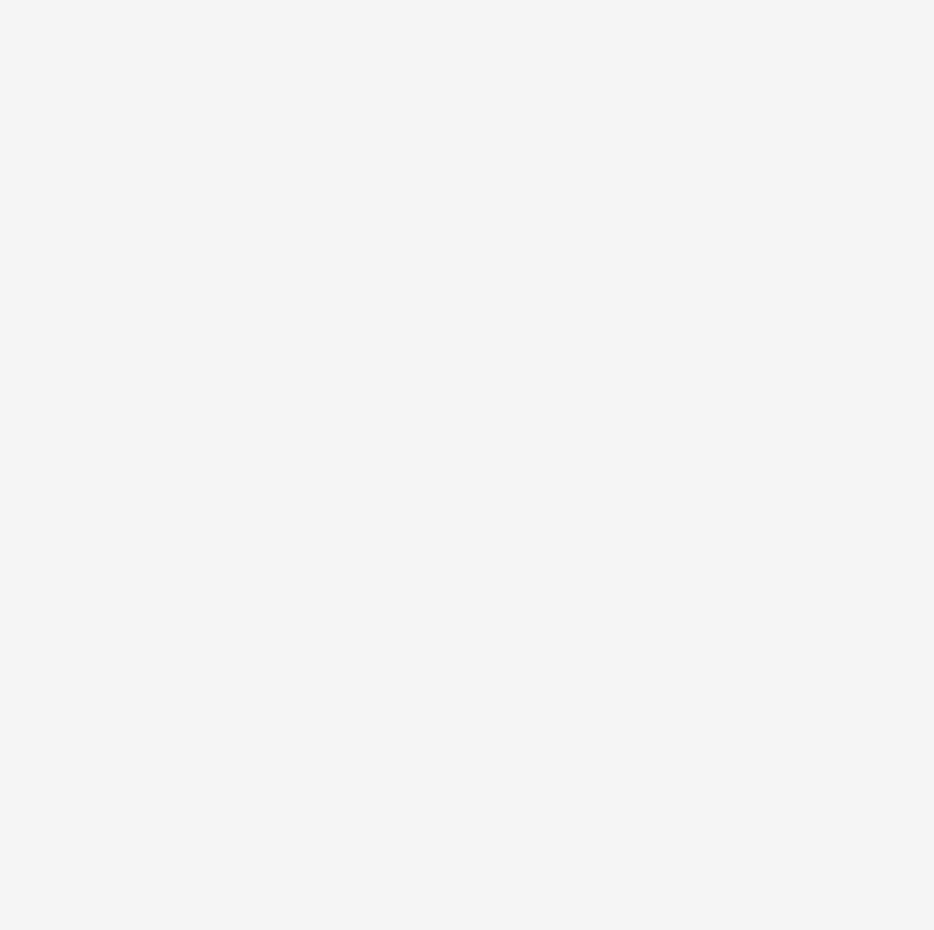
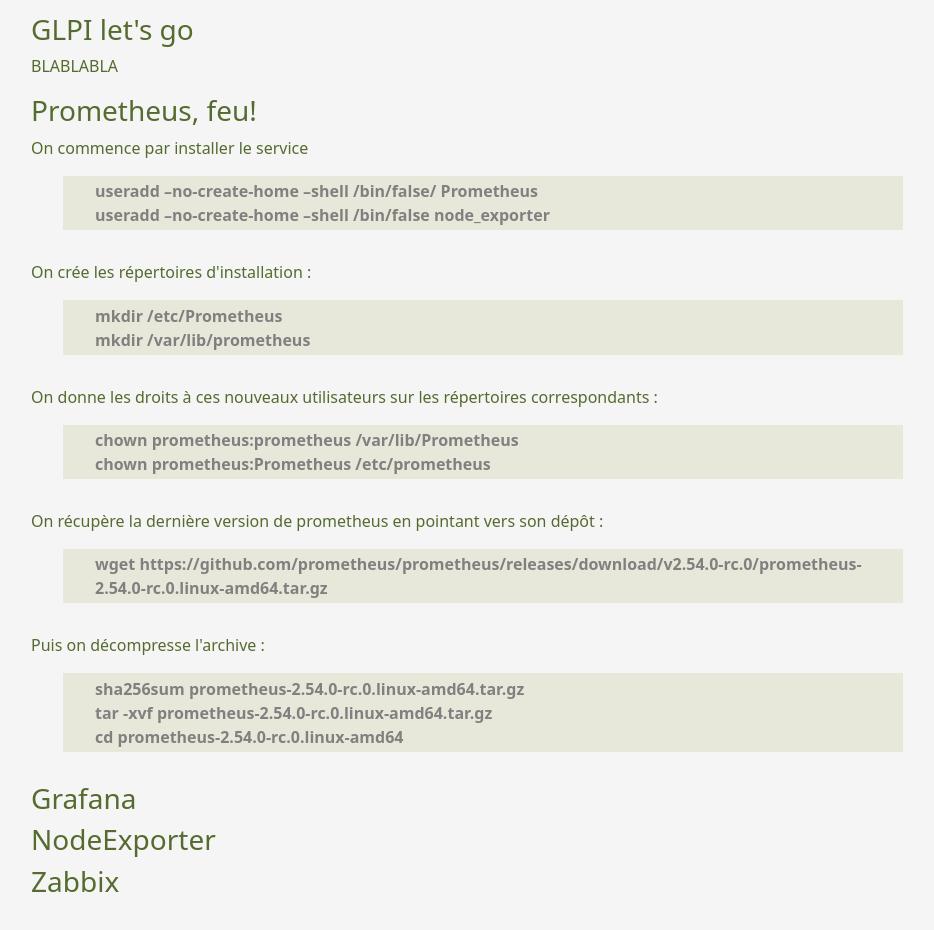
Before and after one commit to GitMalice/startReact, a React (Vite) app: page /monitoring in a window 1280 px wide. Shown: the part 240-1170 px from the top of the page, without its empty margins (157-1091 px from the left). Before the commit the page ends 800 px from the top, so only its background shows below. Built offline with nearby package versions, Linux system fonts and the light colour scheme.

Commit message:
add the monitoring first draft

```diff
--- a/src/components/Monitoring.tsx
+++ b/src/components/Monitoring.tsx
@@ -1,15 +1,59 @@
 import React from "react";
-import GitLabStart from "../assets/gitlab/capture-1ere-co-gitlab.png";
 import GitLabDashboard from "../assets/gitlab/dashboard-gitlab.png";
 
 const Monitoring = () => {
   return (
     <div>
-      <h2 className="etape">Installation d'un serveur GitLab</h2>
+      <h2 className="etape">
+        Installation des services GLPI, sa base de données, Prometheus, Grafana,
+        NodeExporter et Zabbix
+      </h2>
+      <h3 className="sous_titre">GLPI let's go</h3>
+      <p>BLABLABLA</p>
+      {/* INSTALLATION DE PROMETHEUS */}
+      <h3 className="sous_titre">Prometheus, feu!</h3>
+      <p>On commence par installer le service</p>
+      <p className="code">
+        useradd –no-create-home –shell /bin/false/ Prometheus
+        <br />
+        useradd –no-create-home –shell /bin/false node_exporter
+      </p>
+      <p>On crée les répertoires d'installation :</p>
+      <p className="code">
+        mkdir /etc/Prometheus
+        <br />
+        mkdir /var/lib/prometheus
+      </p>
       <p>
-        Pour installer un serveur GitLab interne à notre équipe, nous
-        l'installons sur un serveur Linux dédié.
+        On donne les droits à ces nouveaux utilisateurs sur les répertoires
+        correspondants :
       </p>
+      <p className="code">
+        chown prometheus:prometheus /var/lib/Prometheus
+        <br />
+        chown prometheus:Prometheus /etc/prometheus
+      </p>
+      <p>
+        On récupère la dernière version de prometheus en pointant vers son dépôt
+        :
+      </p>
+      <p className="code">
+        wget
+        https://github.com/prometheus/prometheus/releases/download/v2.54.0-rc.0/prometheus-2.54.0-rc.0.linux-amd64.tar.gz
+      </p>
+      <p>Puis on décompresse l'archive :</p>
+      <p className="code">
+        sha256sum prometheus-2.54.0-rc.0.linux-amd64.tar.gz
+        <br />
+        tar -xvf prometheus-2.54.0-rc.0.linux-amd64.tar.gz
+        <br />
+        cd prometheus-2.54.0-rc.0.linux-amd64
+      </p>
+      {/* INSTALLATION DE GRAFANA */}
+      <h3 className="sous_titre">Grafana</h3>
+      <h3 className="sous_titre">NodeExporter</h3>
+      {/* INSTALLATION DE ZABBIX */}
+      <h3 className="sous_titre">Zabbix</h3>
     </div>
   );
 };
```
